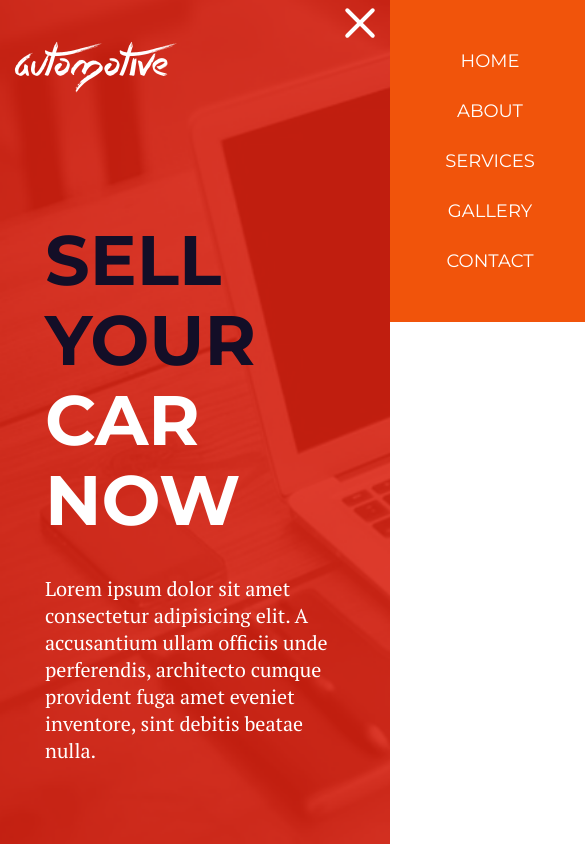
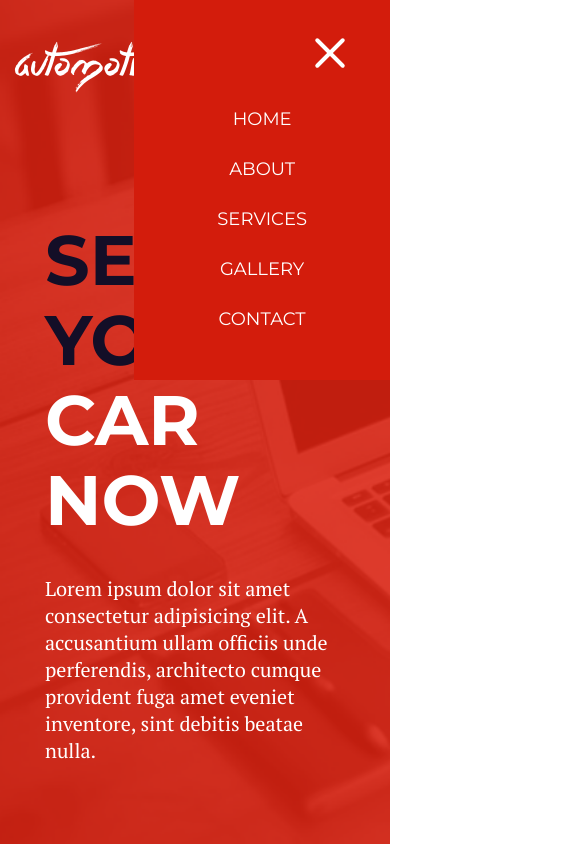
Before and after one commit to kostrikovae/Automotive, a plain HTML site: page index.html in a window 390 px wide. Both pictures are taken after a click on the button 360 px from the left and 23 px from the top of the page. Shown: the top 844 px of the page, 585 px wide, since content can reach past the window. Drawn offline with Linux system fonts and the light colour scheme.

Commit message:
Change navbar

```diff
--- a/css/style.css
+++ b/css/style.css
@@ -267,21 +267,19 @@ footer {
     padding-right: 50px;
   }
   .navbar {
+    display: none;
+  }
+  .navbar.active {
     top: 0;
     right: 0;
     position: absolute;
     display: grid;
+    justify-content: center;
     gap: 12px;
-    padding: 42px 0;
+    padding: 100px 60px 42px;
     margin: 0;
-    background: rgb(241, 84, 11);
+    background: #d31c0c;
     list-style-type: none;
-    transform: translateX(0%);
-    transition: 0.3s;
-    width: 200px;
-  }
-  .active {
-    transform: translateX(100%);
   }
   .navbar li {
     display: block;
@@ -296,8 +294,8 @@ footer {
     display: block;
     position: absolute;
     z-index: 1;
-    top: 10px;
-    right: 10px;
+    top: 40px;
+    right: 40px;
     border: none;
     background: transparent;
     width: 40px;
```
